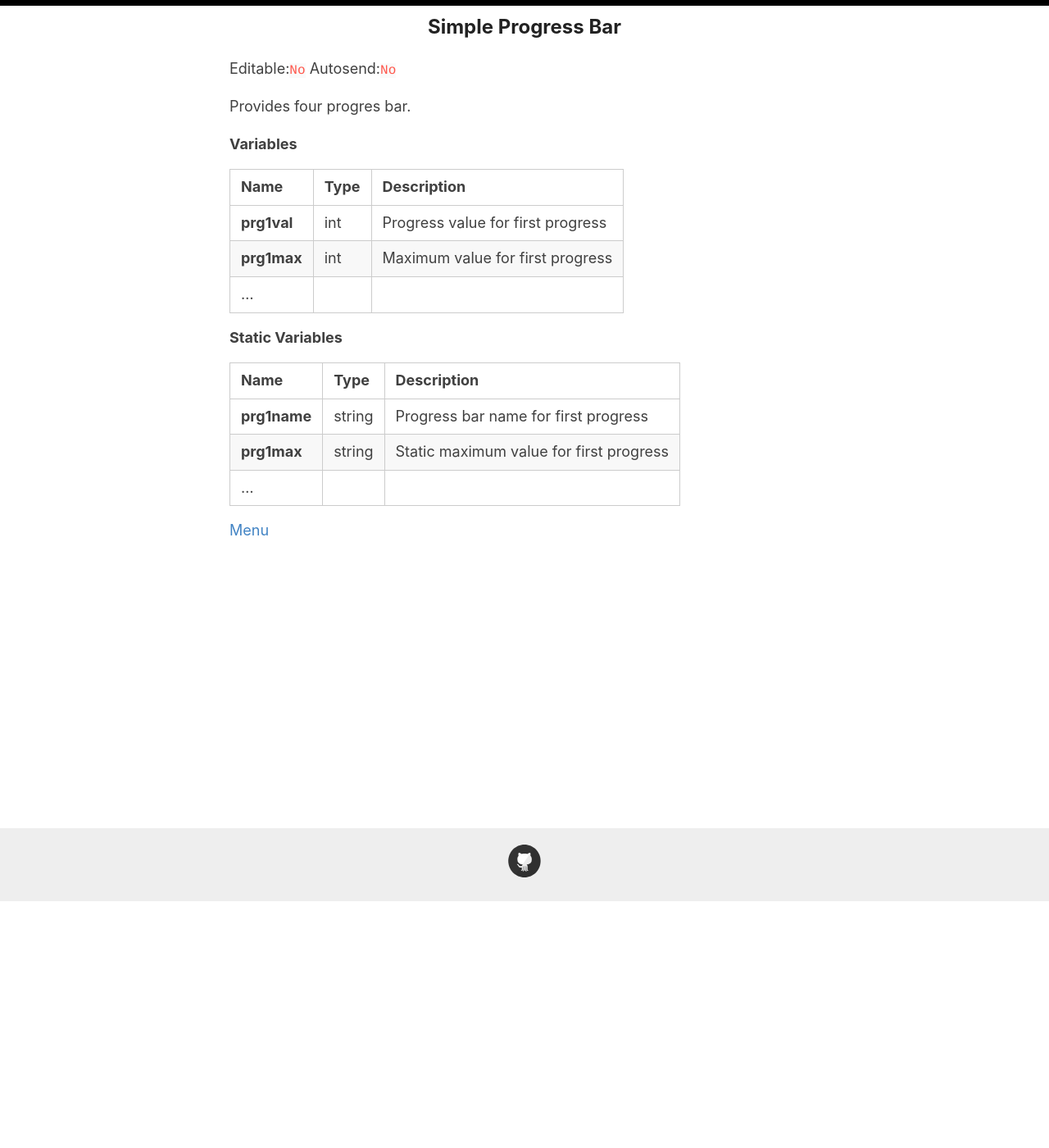
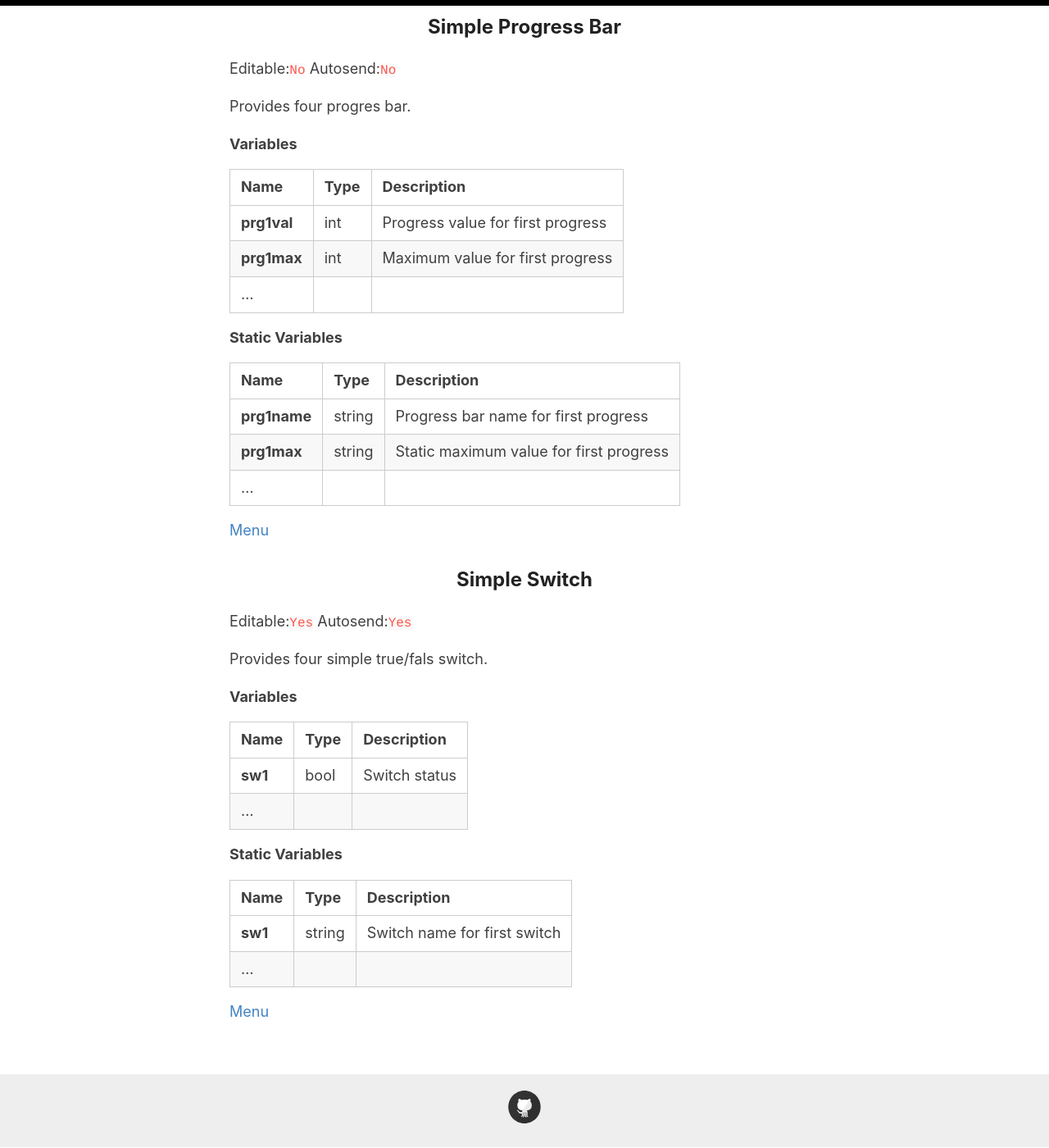
Before and after one commit to alierkanimrek/rplexusdocs, a Jekyll site: the page built from _pages/widgets.md, in a window 1280 px wide and 1400 px high, scrolled down 301 px. Shown: the whole window at 82% size. Built offline with Jekyll 4.4.1, drawn with Linux system fonts in a browser that asks for light colours.

Commit message:
Update widgets.md

```diff
--- a/_pages/widgets.md
+++ b/_pages/widgets.md
@@ -6,7 +6,7 @@ permalink: /widgets/
 
 <a name="menu"></a>
 
-[Simple Progress Bar](#Simple_Progress_Bar)|
+[Simple Progress Bar](#Simple_Progress_Bar) | [Simple Switch](#Simple_Switch)
 
 
 <a name="Simple_Progress_Bar"></a>
@@ -32,3 +32,27 @@ Provides four progres bar.
 |...||
 
 [Menu](#menu)
+
+
+
+<a name="Simple_Switch"></a>
+## Simple Switch
+Editable:`Yes` Autosend:`Yes`
+
+Provides four simple true/fals switch.
+
+**Variables**
+
+|Name|Type|Description|
+|---|---|---|
+|**sw1**|bool| Switch status
+|...||
+
+**Static Variables**
+
+|Name|Type|Description|
+|---|---|---|
+|**sw1**|string| Switch name for first switch
+|...||
+
+[Menu](#menu)
```
